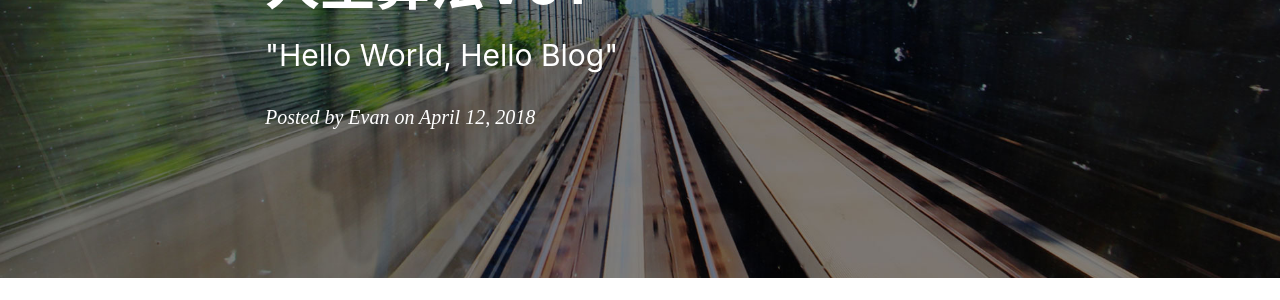
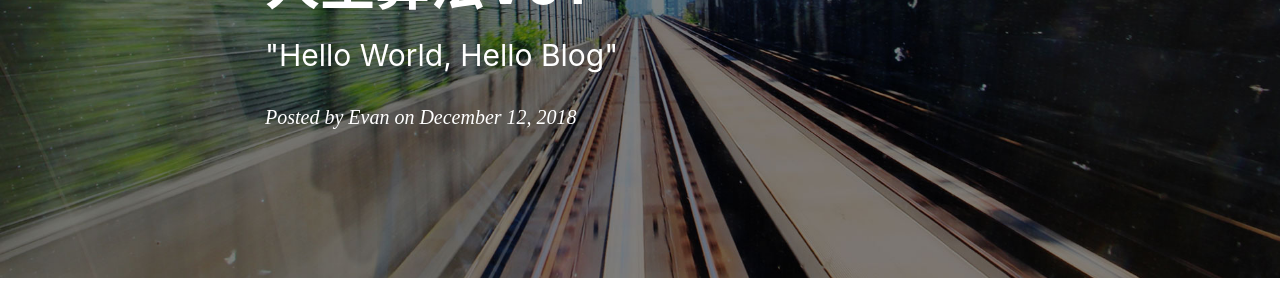
Before and after one commit to evanchan92/evanchan92.github.io, a Jekyll site: the page built from _posts/2018-04-12-EssayAlgorithm-of-life.md, in a window 1280 px wide and 900 px high. Shown: the part 245-545 px from the top of the window. Built offline with Jekyll 4.4.1, drawn with Linux system fonts in a browser that asks for light colours; nearby versions of some CDN libraries; comment, search, counter and statistics services are not loaded; part of the change alters nothing that is shown; some of the changed text lies outside the part shown.

```diff
--- a/_config.yml
+++ b/_config.yml
@@ -77,7 +77,6 @@ featured-tags: true                     # whether or not using Feature-Tags
 featured-condition-size: 1              # A tag will be featured if the size of it is more than this condition value
 
 
-
 # Friends
 friends: [
     {
@@ -97,3 +96,6 @@ friends: [
         href: "#"
     }
 ]
+
+
+excerpt_separator: <!--more-->
--- a/_posts/2018-04-12-EssayAlgorithm-of-life.md
+++ b/_posts/2018-04-12-EssayAlgorithm-of-life.md
@@ -1,6 +1,6 @@
 ---
 title:  "人生算法V01"
-date:   2018-04-12 12:00:00
+date:   2018-12-12 12:00:00
 author: "Evan"
 category: "随笔"
 tags:
@@ -16,6 +16,8 @@ header-img: "img/post-bg-2015.jpg"
 算法是一个计算机科学词汇，可以理解为有基本运算及规定的运算顺序所构成的完整的解题步骤。
 
 人生算法面对复杂而变化多端的世界时，应该始终坚持的简单原则。
+
+<!--more-->
 
 ### 保持成长型心智
 人在看待人与事务发展时的观点普遍位于两个极端之间：
```
